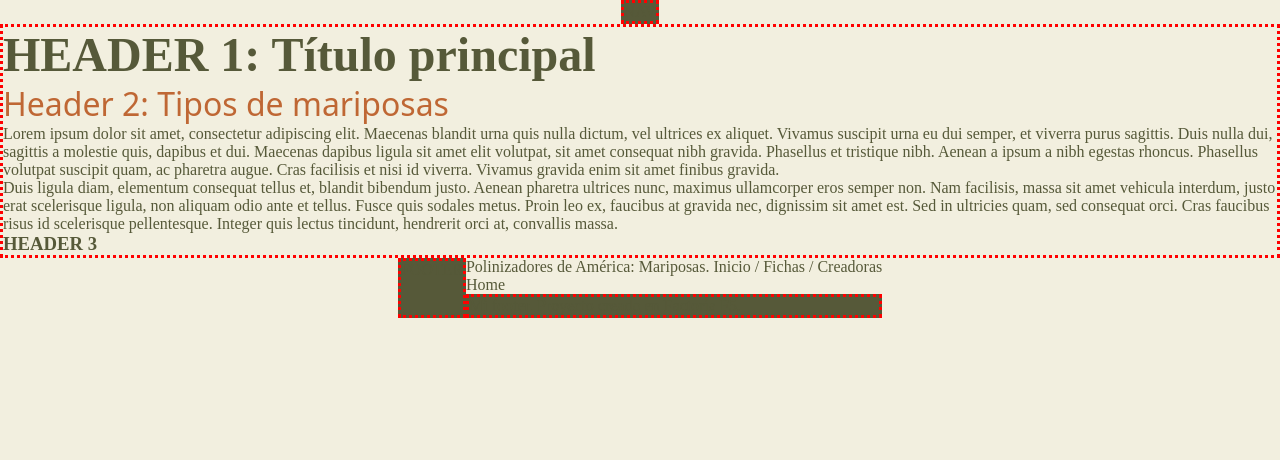
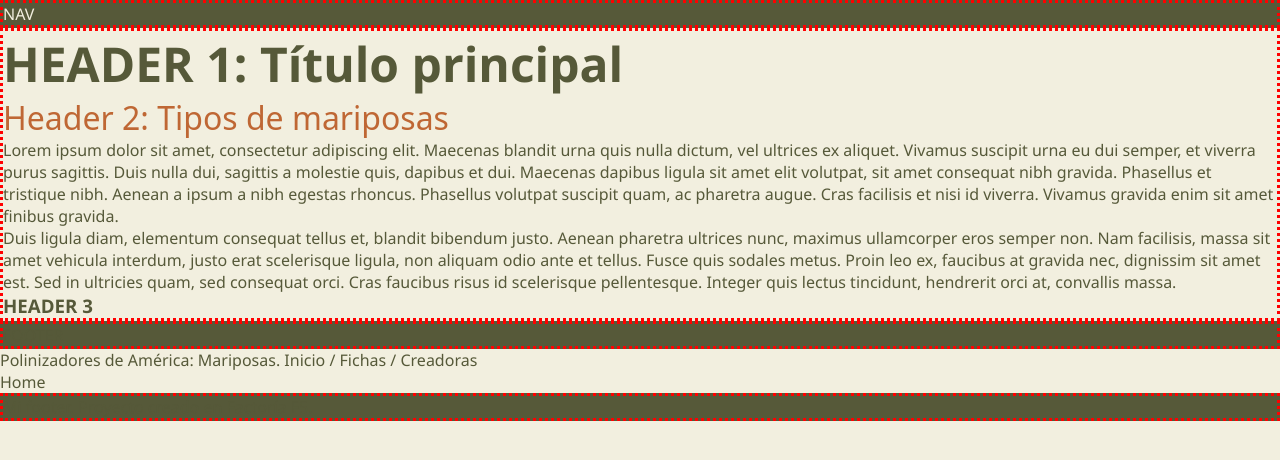
Before and after one commit to irinatiron/polinizadores-america-mariposas, a React (Vite) app: page / in a window 1280 px wide. Shown: the top 460 px of the page. Built offline with nearby package versions, Linux system fonts and the light colour scheme; a web font is replaced by a local one.

Commit message:
FEAT: set body style: family, font, color (#10)

```diff
--- a/src/index.css
+++ b/src/index.css
@@ -31,16 +31,19 @@
 
 }
 
+body {
+  font-family: 'Segoe UI', Tahoma, Geneva, Verdana, sans-serif;
+  color: var(--color-text-dark);
+  background-color: var(--color-light-beige);
+}
+
 header nav {
   border: 3px dotted red;
   background-color: #565939;
-  color: var(--color-ivory)
+  color: var(--color-light-beige)
 }
 
-body {
 
-  background-color: #F2EFDF;
-  color: #565939;
 
   main {
     border: 3px dotted red;
```
